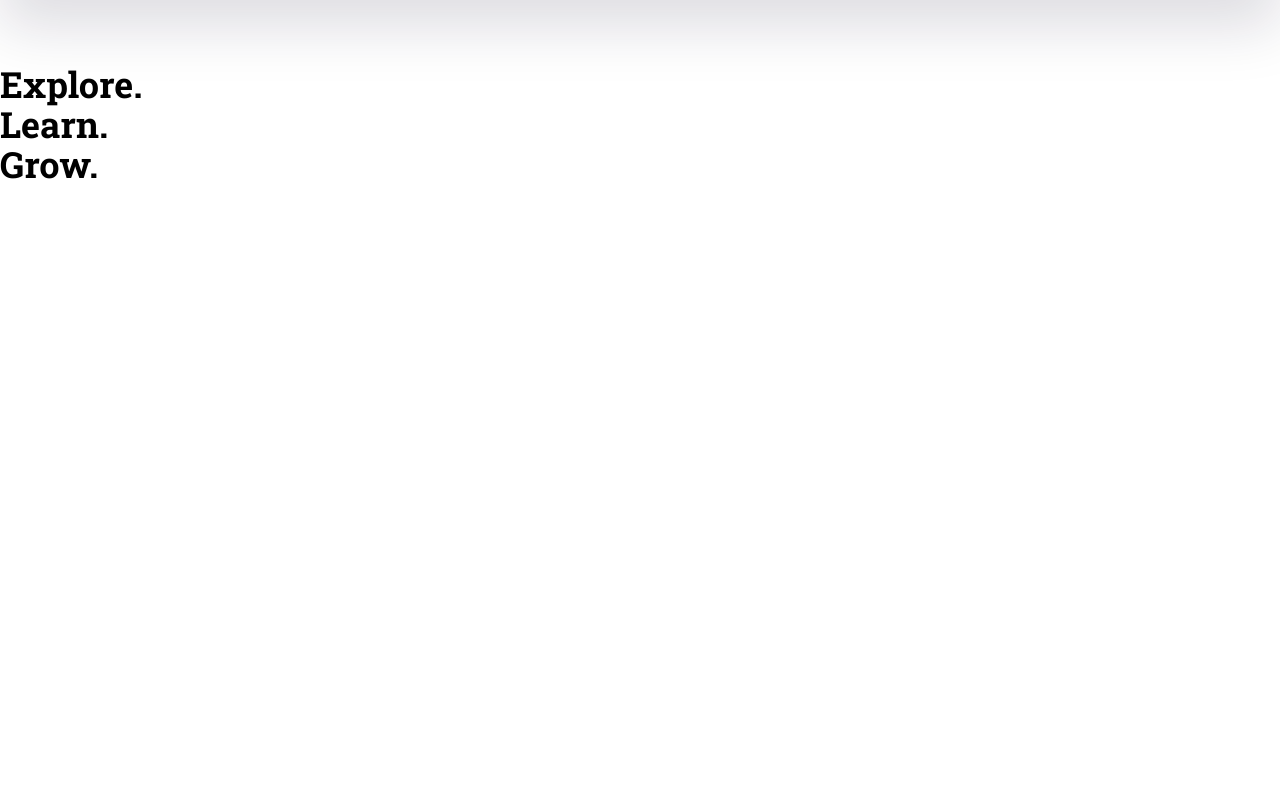
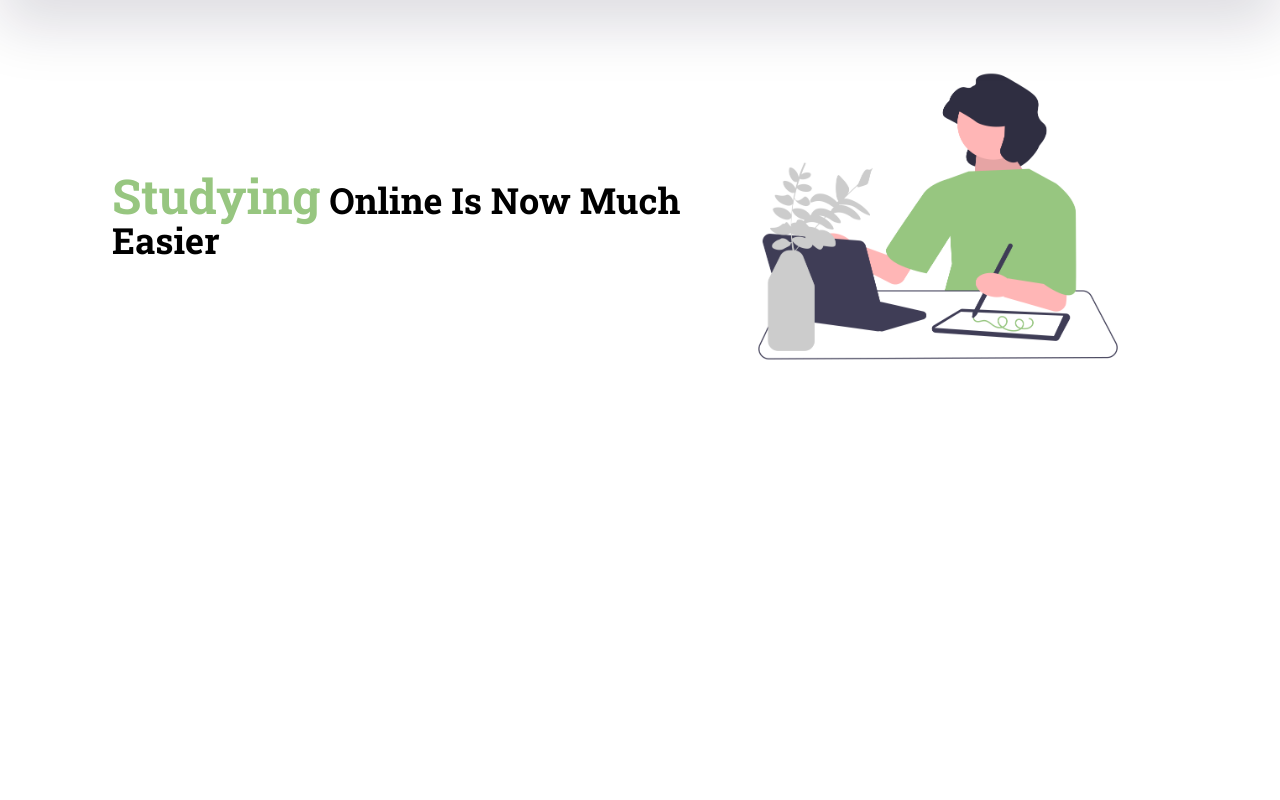
Before and after one commit to Mr-Atanu-Roy/Think-in-Sphere, a Django app: page / in a window 1280 px wide. Shown: the part 83-883 px from the top of the page. After the commit the page ends 443 px from the top, so only its background shows below. Run offline with Django 4.2, Linux system fonts and the light colour scheme; some libraries are stand-ins or nearby versions.

Commit message:
updated styles

```diff
--- a/static/css/styles.css
+++ b/static/css/styles.css
@@ -65,4 +65,12 @@ header .nav-links:hover {
           box-shadow: inset 0 45px 0 -50px #1e1e2f;
   color: #1e1e2f;
 }
+
+#home #hero-img-container {
+  width: 50%;
+}
+
+#home #hero-img-container img {
+  width: 100%;
+}
 /*# sourceMappingURL=styles.css.map */
--- a/static/scss/styles.scss
+++ b/static/scss/styles.scss
@@ -56,3 +56,13 @@ header {
     color: #1e1e2f;
   }
 }
+
+
+#home{
+    #hero-img-container{
+        width: 50%;
+        img{
+            width: 100%;
+        }
+    }
+}
--- a/templates/core/home.html
+++ b/templates/core/home.html
@@ -6,12 +6,15 @@
 
 {% block body %}
 
-<section id="home" class="w-full h-screen py-16">
-    <div class="px-auto py-auto">
+<section id="home" class="py-10 px-28">
+    <div class="w-full h-full flex items-center justify-evenly">
         <div class="flex-col items-center justify-center">
-            <h1 class="text-4xl f-bold">Explore.</h1>
-            <h1 class="text-4xl f-bold">Learn.</h1>
-            <h1 class="text-4xl f-bold">Grow.</h1>
+            <div class="f-bold text-4xl capitalize">
+                <span class="text-5xl" style="color: #97c680;">Studying</span> Online is now much easier
+            </div>
+        </div>
+        <div id="hero-img-container">
+            <img src="/static/images/home/undraw_learning_sketching_nd4f.png" alt="">
         </div>
     </div>
 </section>
```
Also changed, not shown: static/images/home/undraw_learning_sketching_nd4f.png (added).
